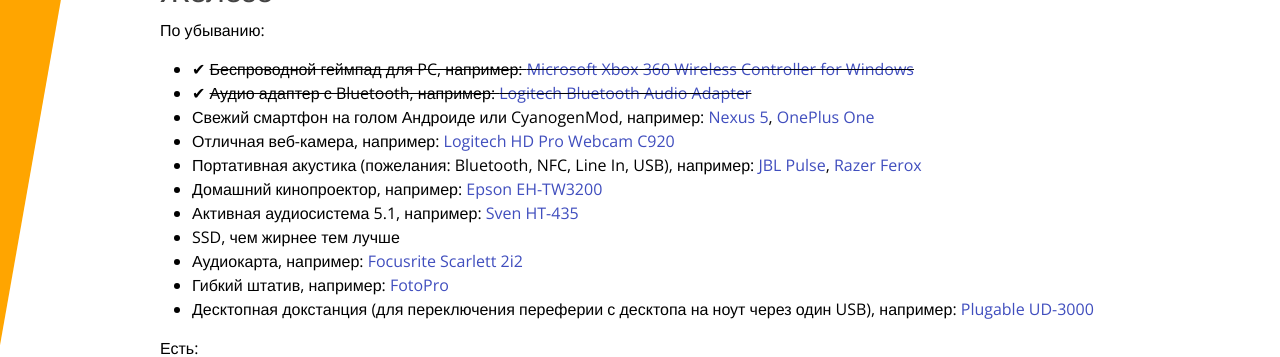
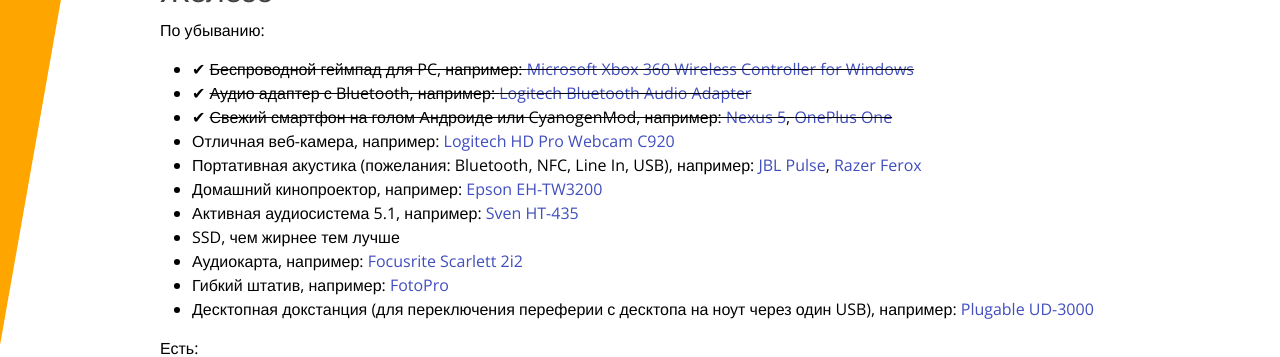
Before and after one commit to anton-rudeshko/anton-rudeshko.github.io, a Jekyll site: the page built from wishlist/index.md, in a window 1280 px wide. Shown: the part 239-596 px from the top of the page. Built offline with Jekyll 4.4.1, drawn with Linux system fonts in a browser that asks for light colours; Markdown is read by kramdown in place of the engine named in the settings; comment, search, counter and statistics services are not loaded.

```diff
--- a/wishlist/index.md
+++ b/wishlist/index.md
@@ -15,7 +15,7 @@ Russian version only.
 
   * ✔ ~~Беспроводной геймпад для PC, например: [Microsoft Xbox 360 Wireless Controller for Windows](http://market.yandex.ru/model.xml?modelid=6157885&hid=91117)~~
   * ✔ ~~Аудио адаптер с Bluetooth, например: [Logitech Bluetooth Audio Adapter](http://www.ulmart.ru/goods/872447)~~
-  * Свежий смартфон на голом Андроиде или CyanogenMod, например: [Nexus 5](http://market.yandex.ru/model.xml?modelid=10564187&hid=91491), [OnePlus One](http://market.yandex.ru/model.xml?modelid=10799520&hid=91491)
+  * ✔ ~~Свежий смартфон на голом Андроиде или CyanogenMod, например: [Nexus 5](http://market.yandex.ru/model.xml?modelid=10564187&hid=91491), [OnePlus One](http://market.yandex.ru/model.xml?modelid=10799520&hid=91491)~~
   * Отличная веб-камера, например: [Logitech HD Pro Webcam C920](http://market.yandex.ru/model.xml?modelid=7878358&hid=4684840)
   * Портативная акустика (пожелания: Bluetooth, NFC, Line In, USB), например: [JBL Pulse](http://market.yandex.ru/model.xml?modelid=10580942&hid=2724669), [Razer Ferox](http://market.yandex.ru/model.xml?modelid=7332865&hid=2724669)
   * Домашний кинопроектор, например: [Epson EH-TW3200](http://market.yandex.ru/model.xml?modelid=6414468&hid=191219)
```
